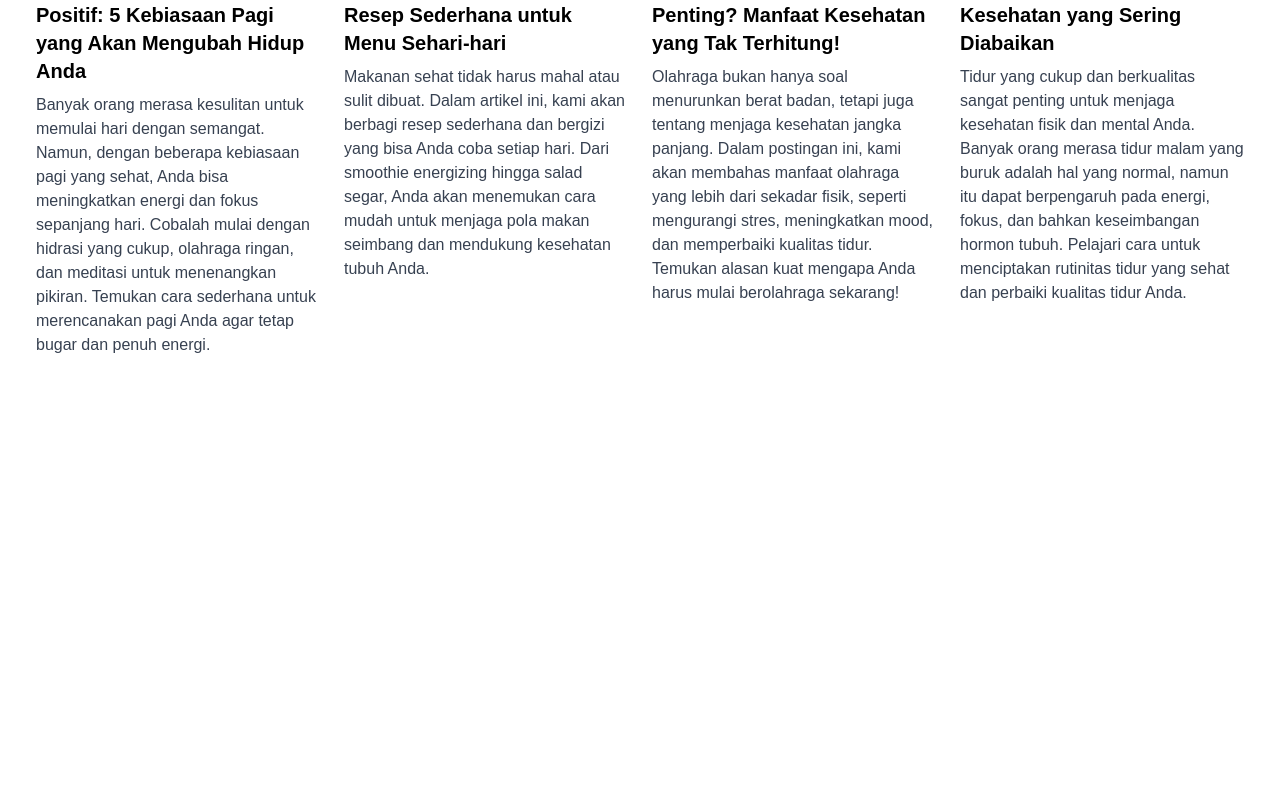
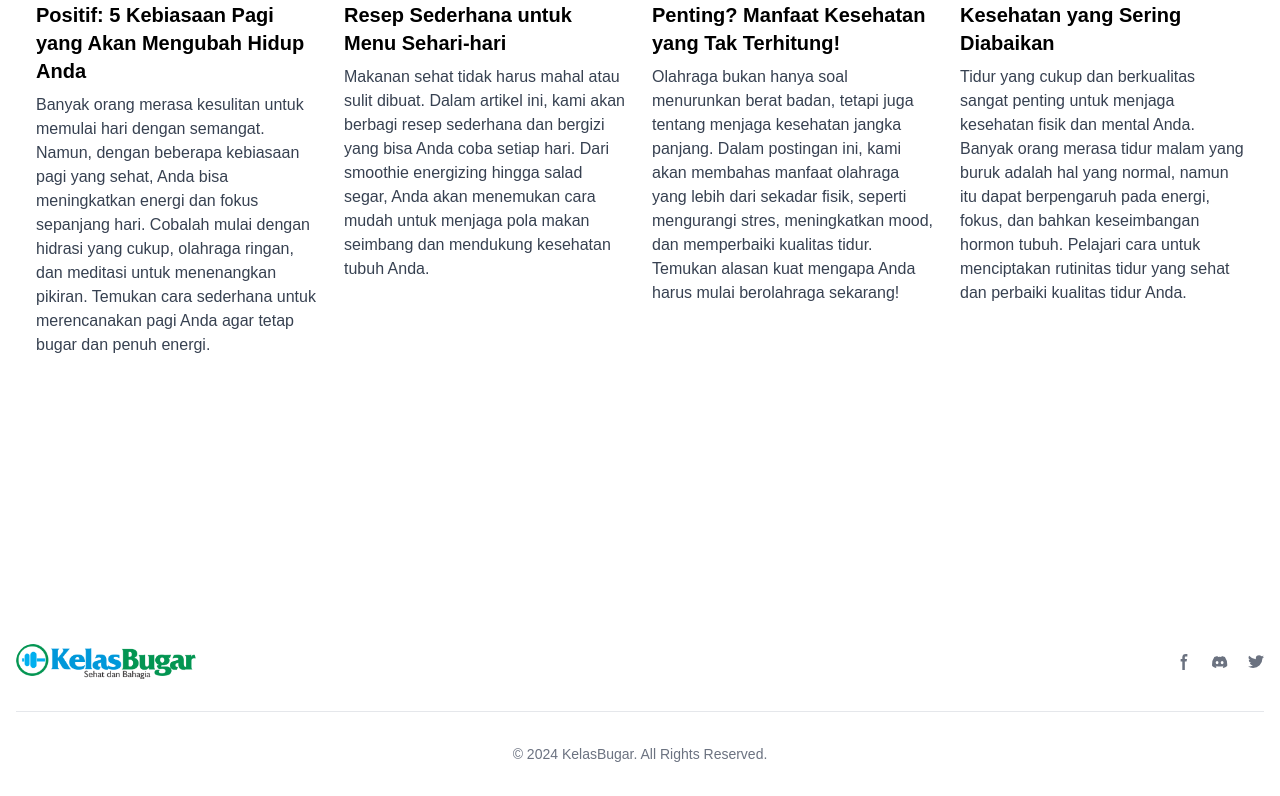
Before and after one commit to sofim204/kelas-bugar-fe, a Next.js app: page / in a window 1280 px wide. Shown: the part 252-1048 px from the top of the page. Before the commit the page ends 864 px from the top, so only its background shows below. Built offline with nearby package versions, Linux system fonts and the light colour scheme.

Commit message:
add footer

```diff
--- a/app/(root)/layout.tsx
+++ b/app/(root)/layout.tsx
@@ -1,10 +1,12 @@
 import { Navbar } from "@/app/components/Navbar";
+import { Footer } from "@/app/components/Footer";
 
 export default function Layout({ children }: Readonly<{ children: React.ReactNode }>) {
     return(
         <>
             <Navbar />
             {children}
+            <Footer />
         </>
     );
 }
--- a/app/(root)/page.tsx
+++ b/app/(root)/page.tsx
@@ -3,7 +3,6 @@ import Image from "next/image";
 export default function Home() {
     return (
         <div className="min-h-screen flex justify-center items-start p-8">
-            {/* <main className="flex flex-col justify-start gap-3 sm:flex-row"> */}
             <main className="grid grid-cols-1 sm:grid-cols-2 md:grid-cols-3 lg:grid-cols-4 gap-4">
                 <div className="max-w-sm rounded">
                     <Image
--- /dev/null
+++ b/app/components/Footer.tsx
@@ -0,0 +1,48 @@
+import Link from "next/link";
+import Image from 'next/image';
+
+export const Footer = () => {
+    return(
+        <footer className="bg-white dark:bg-gray-900">
+            <div className="mx-auto w-full max-w-screen-xl p-4 py-6 lg:py-8">
+                <div className="sm:flex sm:items-center sm:justify-between">
+                    <Link href="/" className="flex items-center">
+                        <Image
+                            className="rounded-full"
+                            src="/logo.png"
+                            alt="icon"
+                            width={180}
+                            height={38}
+                            priority
+                            />
+                    </Link>
+                    <div className="flex flex-wrap mt-6 items-center sm:justify-center sm:mt-0">
+                        <a href="#" className="text-gray-500 hover:text-gray-900 dark:hover:text-white">
+                            <svg className="w-4 h-4" aria-hidden="true" xmlns="http://www.w3.org/2000/svg" fill="currentColor" viewBox="0 0 8 19">
+                                    <path fill-rule="evenodd" d="M6.135 3H8V0H6.135a4.147 4.147 0 0 0-4.142 4.142V6H0v3h2v9.938h3V9h2.021l.592-3H5V3.591A.6.6 0 0 1 5.592 3h.543Z" clip-rule="evenodd"/>
+                                </svg>
+                            <span className="sr-only">Facebook page</span>
+                        </a>
+                        <a href="#" className="text-gray-500 hover:text-gray-900 dark:hover:text-white ms-5">
+                            <svg className="w-4 h-4" aria-hidden="true" xmlns="http://www.w3.org/2000/svg" fill="currentColor" viewBox="0 0 21 16">
+                                    <path d="M16.942 1.556a16.3 16.3 0 0 0-4.126-1.3 12.04 12.04 0 0 0-.529 1.1 15.175 15.175 0 0 0-4.573 0 11.585 11.585 0 0 0-.535-1.1 16.274 16.274 0 0 0-4.129 1.3A17.392 17.392 0 0 0 .182 13.218a15.785 15.785 0 0 0 4.963 2.521c.41-.564.773-1.16 1.084-1.785a10.63 10.63 0 0 1-1.706-.83c.143-.106.283-.217.418-.33a11.664 11.664 0 0 0 10.118 0c.137.113.277.224.418.33-.544.328-1.116.606-1.71.832a12.52 12.52 0 0 0 1.084 1.785 16.46 16.46 0 0 0 5.064-2.595 17.286 17.286 0 0 0-2.973-11.59ZM6.678 10.813a1.941 1.941 0 0 1-1.8-2.045 1.93 1.93 0 0 1 1.8-2.047 1.919 1.919 0 0 1 1.8 2.047 1.93 1.93 0 0 1-1.8 2.045Zm6.644 0a1.94 1.94 0 0 1-1.8-2.045 1.93 1.93 0 0 1 1.8-2.047 1.918 1.918 0 0 1 1.8 2.047 1.93 1.93 0 0 1-1.8 2.045Z"/>
+                                </svg>
+                            <span className="sr-only">Discord community</span>
+                        </a>
+                        <a href="#" className="text-gray-500 hover:text-gray-900 dark:hover:text-white ms-5">
+                            <svg className="w-4 h-4" aria-hidden="true" xmlns="http://www.w3.org/2000/svg" fill="currentColor" viewBox="0 0 20 17">
+                                <path fill-rule="evenodd" d="M20 1.892a8.178 8.178 0 0 1-2.355.635 4.074 4.074 0 0 0 1.8-2.235 8.344 8.344 0 0 1-2.605.98A4.13 4.13 0 0 0 13.85 0a4.068 4.068 0 0 0-4.1 4.038 4 4 0 0 0 .105.919A11.705 11.705 0 0 1 1.4.734a4.006 4.006 0 0 0 1.268 5.392 4.165 4.165 0 0 1-1.859-.5v.05A4.057 4.057 0 0 0 4.1 9.635a4.19 4.19 0 0 1-1.856.07 4.108 4.108 0 0 0 3.831 2.807A8.36 8.36 0 0 1 0 14.184 11.732 11.732 0 0 0 6.291 16 11.502 11.502 0 0 0 17.964 4.5c0-.177 0-.35-.012-.523A8.143 8.143 0 0 0 20 1.892Z" clip-rule="evenodd"/>
+                            </svg>
+                            <span className="sr-only">Twitter page</span>
+                        </a>
+                    </div>
+                </div>
+                <hr className="my-6 border-gray-200 sm:mx-auto dark:border-gray-700 lg:my-8" />
+                <div className="sm:flex items-center sm:justify-center">
+                    <span className="text-sm text-gray-500 text-center dark:text-gray-400">© 2024 <a href="https://flowbite.com/" className="hover:underline">KelasBugar</a>. All Rights Reserved.
+                    </span>
+                </div>
+            </div>
+        </footer>
+    );
+}
--- a/app/components/Navbar.tsx
+++ b/app/components/Navbar.tsx
@@ -1,6 +1,6 @@
-import React from 'react'
-import Image from 'next/image'
-import Link from 'next/link'
+import React from 'react';
+import Image from 'next/image';
+import Link from 'next/link';
 
 export const Navbar = () => {
     return (
```
